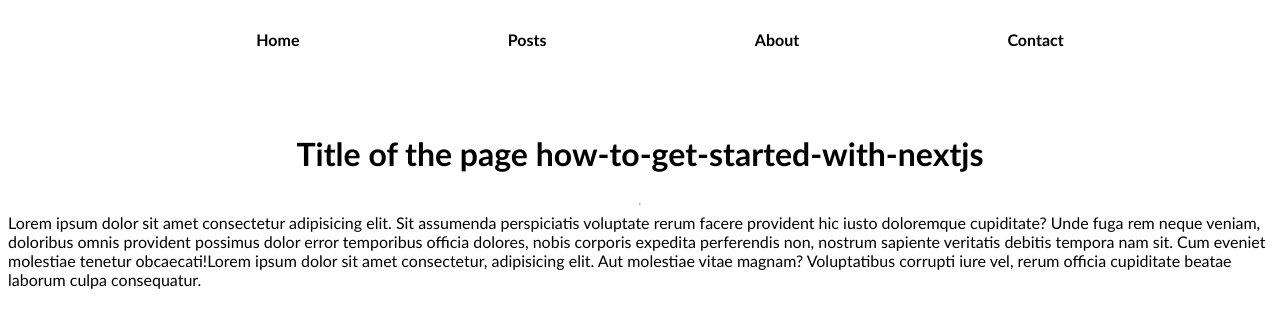
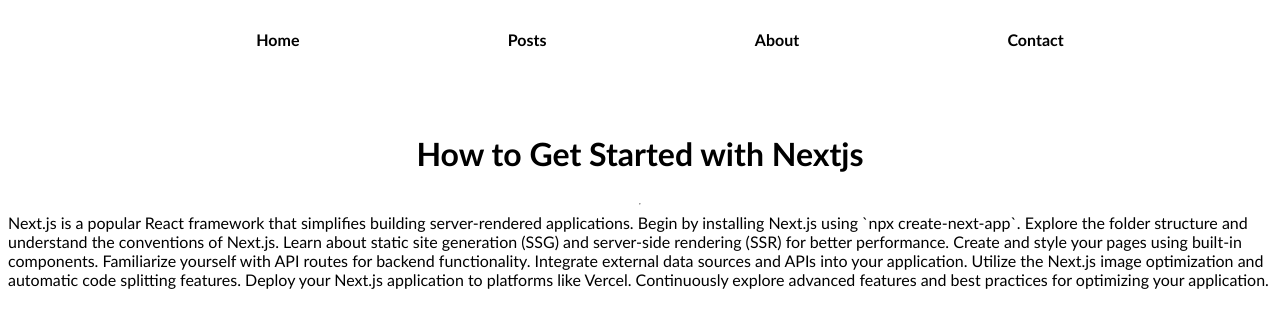
Before and after one commit to abdullahshafiq153/dev-dossier, a Next.js app: page /blogposts/how-to-get-started-with-nextjs in a window 1280 px wide. Shown: the top 328 px of the page. Built offline with nearby package versions, Linux system fonts and the light colour scheme.

Commit message:
using getblog endpoint to populate actual content of the post from the file

```diff
--- a/pages/blogposts/[slug].js
+++ b/pages/blogposts/[slug].js
@@ -1,17 +1,32 @@
-import React from 'react'
-import { useRouter } from 'next/router'
-import Styles from "../../styles/Slug.module.css"
+import React from "react";
+import { useRouter } from "next/router";
+import Styles from "../../styles/Slug.module.css";
+import { useState } from "react";
+import { useEffect } from "react";
+const slug = () => {
+  const [blog, setblog] = useState();
+  const router = useRouter();
+  useEffect(() => {
+    if(!router.isReady) return;
+    const { slug } = router.query;
+    fetch(`http://localhost:3000/api/getblog?slug=${slug}`)
+      .then((a) => {
+        return a.json();
+      })
+      .then((parsed) => {
+        setblog(parsed);
+      });
+  }, [router.isReady]);
 
-const slug = () => {
-    const router=useRouter();
-    const {slug} =router.query;
-    console.log({slug});
-  return  <div className={Styles.main}>
-    <h1>Title of the page {slug}</h1>
-    <hr />
-    <div>Lorem ipsum dolor sit amet consectetur adipisicing elit. Sit assumenda perspiciatis voluptate rerum facere provident hic iusto doloremque cupiditate? Unde fuga rem neque veniam, doloribus omnis provident possimus dolor error temporibus officia dolores, nobis corporis expedita perferendis non, nostrum sapiente veritatis debitis tempora nam sit. Cum eveniet molestiae tenetur obcaecati!Lorem ipsum dolor sit amet consectetur, adipisicing elit. Aut molestiae vitae magnam? Voluptatibus corrupti iure vel, rerum officia cupiditate beatae laborum culpa consequatur.</div>
-    </div>;
-
-}
+  return (
+    <div className={Styles.main}>
+      <h1>{blog && blog.title}</h1>
+      <hr />
+      <div>
+        {blog && blog.content}
+      </div>
+    </div>
+  );
+};
 
 export default slug;
```
